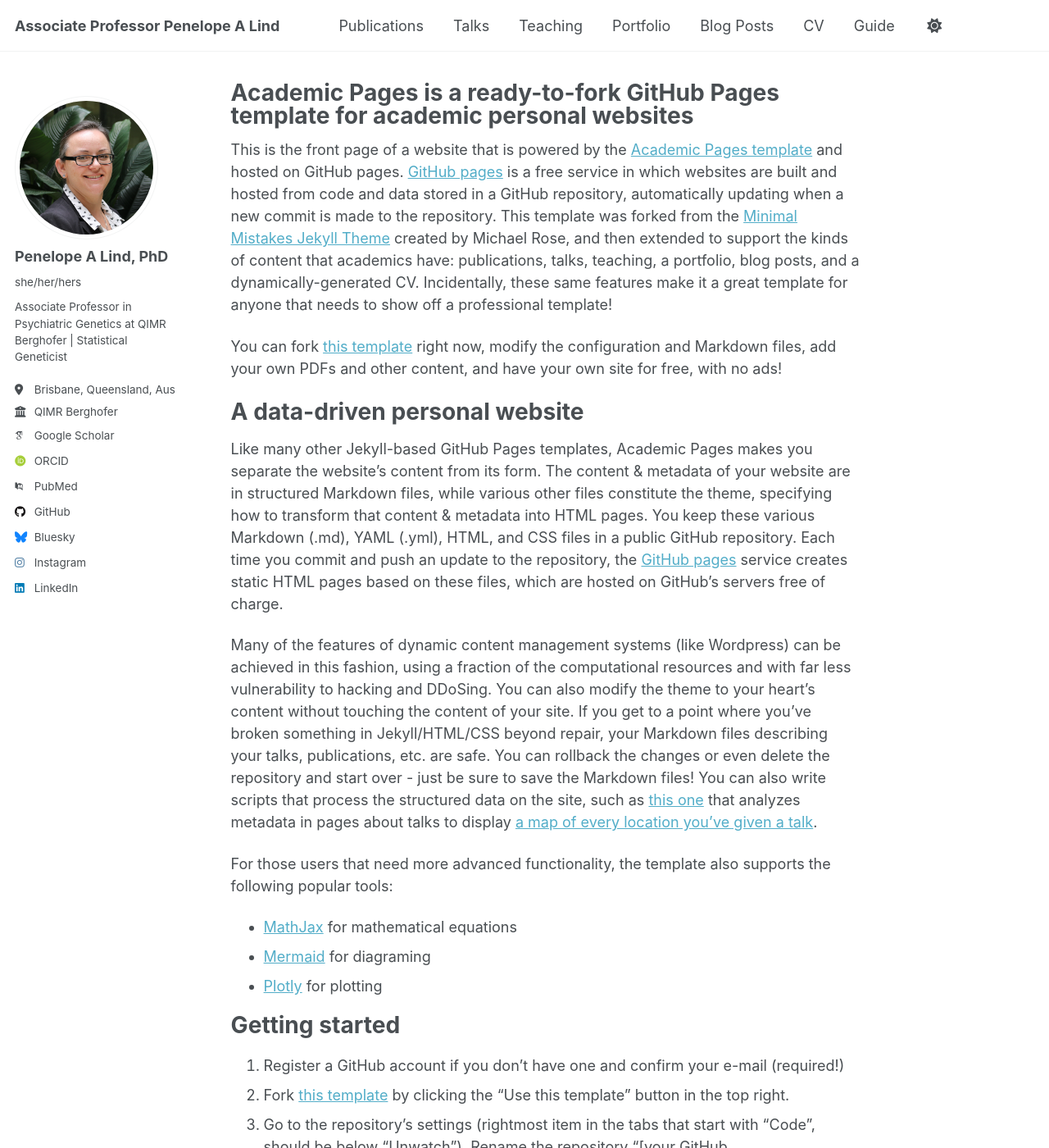
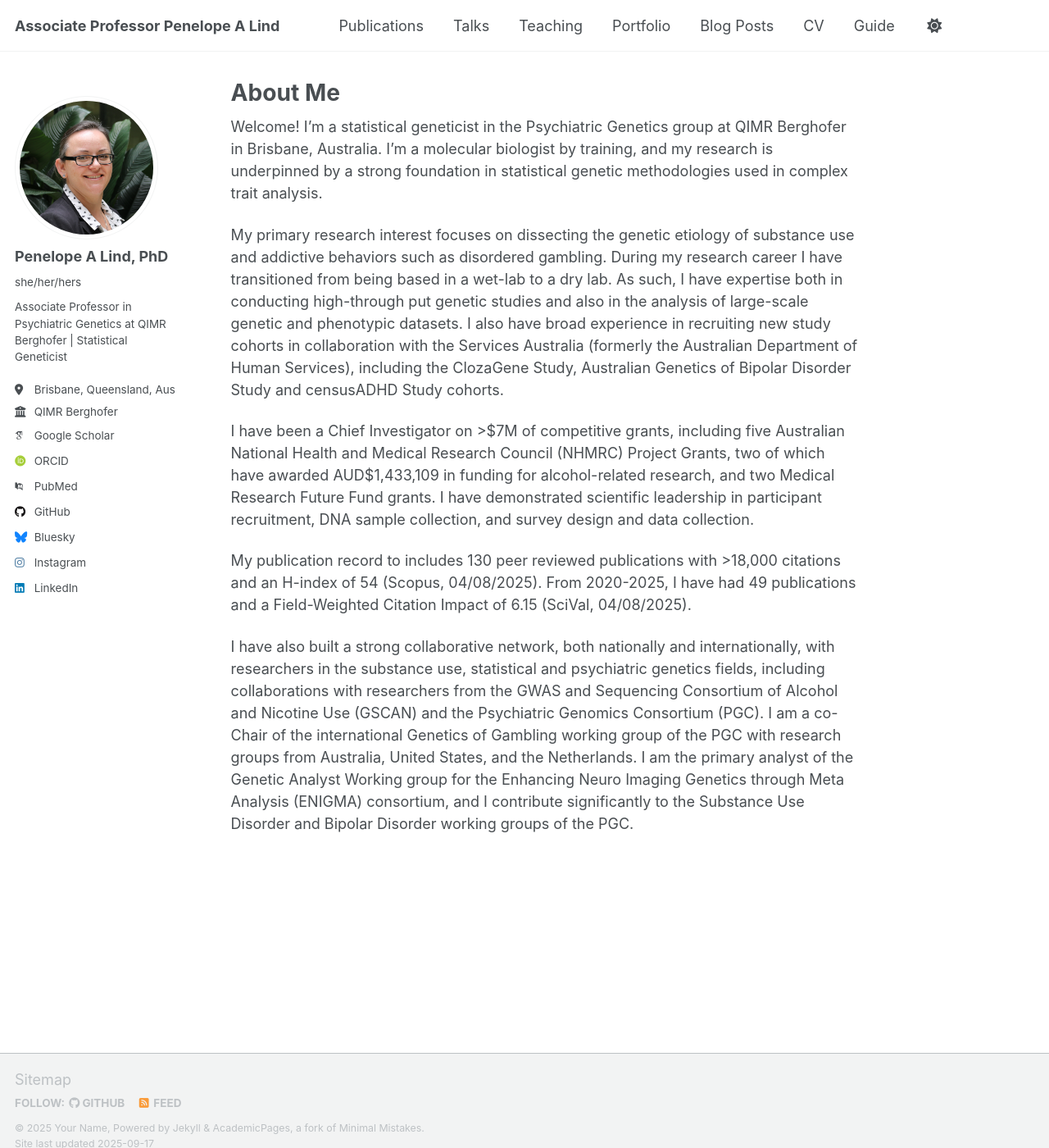
Before and after one commit to penelopelind/penelopelind.github.io, a Jekyll site: the page built from _pages/about.md, in a window 1280 px wide and 1400 px high. Shown: the whole window at 82% size. Built offline with Jekyll 4.4.1, drawn with Linux system fonts in a browser that asks for light colours; some web fonts are replaced; a script that is not in the unit is left out; some of the changed text lies outside the part shown.

Commit message:
Update about.md

```diff
--- a/_pages/about.md
+++ b/_pages/about.md
@@ -1,56 +1,18 @@
 ---
 permalink: /
-title: "Academic Pages is a ready-to-fork GitHub Pages template for academic personal websites"
+title: "About Me"
 author_profile: true
 redirect_from:
   - /about/
   - /about.html
 ---
 
-This is the front page of a website that is powered by the [Academic Pages template](https://github.com/penelopelind/penelopelind.github.io) and hosted on GitHub pages. [GitHub pages](https://pages.github.com) is a free service in which websites are built and hosted from code and data stored in a GitHub repository, automatically updating when a new commit is made to the repository. This template was forked from the [Minimal Mistakes Jekyll Theme](https://mmistakes.github.io/minimal-mistakes/) created by Michael Rose, and then extended to support the kinds of content that academics have: publications, talks, teaching, a portfolio, blog posts, and a dynamically-generated CV. Incidentally, these same features make it a great template for anyone that needs to show off a professional template!
+Welcome! I'm a statistical geneticist in the Psychiatric Genetics group at QIMR Berghofer in Brisbane, Australia. I'm a molecular biologist by training, and my research is underpinned by a strong foundation in statistical genetic methodologies used in complex trait analysis.
 
- You can fork [this template](https://github.com/penelopelind/penelopelind.github.io) right now, modify the configuration and Markdown files, add your own PDFs and other content, and have your own site for free, with no ads!
+My primary research interest focuses on dissecting the genetic etiology of substance use and addictive behaviors such as disordered gambling. During my research career I have transitioned from being based in a wet-lab to a dry lab. As such, I have expertise both in conducting high-through put genetic studies and also in the analysis of large-scale genetic and phenotypic datasets. I also have broad experience in recruiting new study cohorts in collaboration with the Services Australia (formerly the Australian Department of Human Services), including the ClozaGene Study, Australian Genetics of Bipolar Disorder Study and censusADHD Study cohorts.
 
-A data-driven personal website
-======
-Like many other Jekyll-based GitHub Pages templates, Academic Pages makes you separate the website's content from its form. The content & metadata of your website are in structured Markdown files, while various other files constitute the theme, specifying how to transform that content & metadata into HTML pages. You keep these various Markdown (.md), YAML (.yml), HTML, and CSS files in a public GitHub repository. Each time you commit and push an update to the repository, the [GitHub pages](https://pages.github.com/) service creates static HTML pages based on these files, which are hosted on GitHub's servers free of charge.
+I have been a Chief Investigator on >$7M of competitive grants, including five Australian National Health and Medical Research Council (NHMRC) Project Grants, two of which have awarded AUD$1,433,109 in funding for alcohol-related research, and two Medical Research Future Fund grants. I have demonstrated scientific leadership in participant recruitment, DNA sample collection, and survey design and data collection.
 
-Many of the features of dynamic content management systems (like Wordpress) can be achieved in this fashion, using a fraction of the computational resources and with far less vulnerability to hacking and DDoSing. You can also modify the theme to your heart's content without touching the content of your site. If you get to a point where you've broken something in Jekyll/HTML/CSS beyond repair, your Markdown files describing your talks, publications, etc. are safe. You can rollback the changes or even delete the repository and start over - just be sure to save the Markdown files! You can also write scripts that process the structured data on the site, such as [this one](https://github.com/academicpages/academicpages.github.io/blob/master/talkmap.ipynb) that analyzes metadata in pages about talks to display [a map of every location you've given a talk](https://academicpages.github.io/talkmap.html).
+My publication record to includes 130 peer reviewed publications with >18,000 citations and an H-index of 54 (Scopus, 04/08/2025). From 2020-2025, I have had 49 publications and a Field-Weighted Citation Impact of 6.15 (SciVal, 04/08/2025).
 
-For those users that need more advanced functionality, the template also supports the following popular tools:
-- [MathJax](https://www.mathjax.org/) for mathematical equations
-- [Mermaid](https://mermaid.js.org/) for diagraming
-- [Plotly](https://plotly.com/javascript/) for plotting
-
-Getting started
-======
-1. Register a GitHub account if you don't have one and confirm your e-mail (required!)
-1. Fork [this template](https://github.com/academicpages/academicpages.github.io) by clicking the "Use this template" button in the top right.
-1. Go to the repository's settings (rightmost item in the tabs that start with "Code", should be below "Unwatch"). Rename the repository "[your GitHub username].github.io", which will also be your website's URL.
-1. Set site-wide configuration and create content & metadata (see below -- also see [this set of diffs](http://archive.is/3TPas) showing what files were changed to set up [an example site](https://getorg-testacct.github.io) for a user with the username "getorg-testacct")
-1. Upload any files (like PDFs, .zip files, etc.) to the files/ directory. They will appear at https://[your GitHub username].github.io/files/example.pdf.
-1. Check status by going to the repository settings, in the "GitHub pages" section
-
-Site-wide configuration
-------
-The main configuration file for the site is in the base directory in [_config.yml](https://github.com/academicpages/academicpages.github.io/blob/master/_config.yml), which defines the content in the sidebars and other site-wide features. You will need to replace the default variables with ones about yourself and your site's github repository. The configuration file for the top menu is in [_data/navigation.yml](https://github.com/academicpages/academicpages.github.io/blob/master/_data/navigation.yml). For example, if you don't have a portfolio or blog posts, you can remove those items from that navigation.yml file to remove them from the header.
-
-Create content & metadata
-------
-For site content, there is one Markdown file for each type of content, which are stored in directories like _publications, _talks, _posts, _teaching, or _pages. For example, each talk is a Markdown file in the [_talks directory](https://github.com/academicpages/academicpages.github.io/tree/master/_talks). At the top of each Markdown file is structured data in YAML about the talk, which the theme will parse to do lots of cool stuff. The same structured data about a talk is used to generate the list of talks on the [Talks page](https://academicpages.github.io/talks), each [individual page](https://academicpages.github.io/talks/2012-03-01-talk-1) for specific talks, the talks section for the [CV page](https://academicpages.github.io/cv), and the [map of places you've given a talk](https://academicpages.github.io/talkmap.html) (if you run this [python file](https://github.com/academicpages/academicpages.github.io/blob/master/talkmap.py) or [Jupyter notebook](https://github.com/academicpages/academicpages.github.io/blob/master/talkmap.ipynb), which creates the HTML for the map based on the contents of the _talks directory).
-
-**Markdown generator**
-
-The repository includes [a set of Jupyter notebooks](https://github.com/academicpages/academicpages.github.io/tree/master/markdown_generator
-) that converts a CSV containing structured data about talks or presentations into individual Markdown files that will be properly formatted for the Academic Pages template. The sample CSVs in that directory are the ones I used to create my own personal website at stuartgeiger.com. My usual workflow is that I keep a spreadsheet of my publications and talks, then run the code in these notebooks to generate the Markdown files, then commit and push them to the GitHub repository.
-
-How to edit your site's GitHub repository
-------
-Many people use a git client to create files on their local computer and then push them to GitHub's servers. If you are not familiar with git, you can directly edit these configuration and Markdown files directly in the github.com interface. Navigate to a file (like [this one](https://github.com/academicpages/academicpages.github.io/blob/master/_talks/2012-03-01-talk-1.md) and click the pencil icon in the top right of the content preview (to the right of the "Raw | Blame | History" buttons). You can delete a file by clicking the trashcan icon to the right of the pencil icon. You can also create new files or upload files by navigating to a directory and clicking the "Create new file" or "Upload files" buttons.
-
-Example: editing a Markdown file for a talk
-![Editing a Markdown file for a talk](/images/editing-talk.png)
-
-For more info
-------
-More info about configuring Academic Pages can be found in [the guide](https://academicpages.github.io/markdown/), the [growing wiki](https://github.com/academicpages/academicpages.github.io/wiki), and you can always [ask a question on GitHub](https://github.com/academicpages/academicpages.github.io/discussions). The [guides for the Minimal Mistakes theme](https://mmistakes.github.io/minimal-mistakes/docs/configuration/) (which this theme was forked from) might also be helpful.
+I have also built a strong collaborative network, both nationally and internationally, with researchers in the substance use, statistical and psychiatric genetics fields, including collaborations with researchers from the GWAS and Sequencing Consortium of Alcohol and Nicotine Use (GSCAN) and the Psychiatric Genomics Consortium (PGC). I am a co-Chair of the international Genetics of Gambling working group of the PGC with research groups from Australia, United States, and the Netherlands. I am the primary analyst of the Genetic Analyst Working group for the Enhancing Neuro Imaging Genetics through Meta Analysis (ENIGMA) consortium, and I contribute significantly to the Substance Use Disorder and Bipolar Disorder working groups of the PGC.
```
